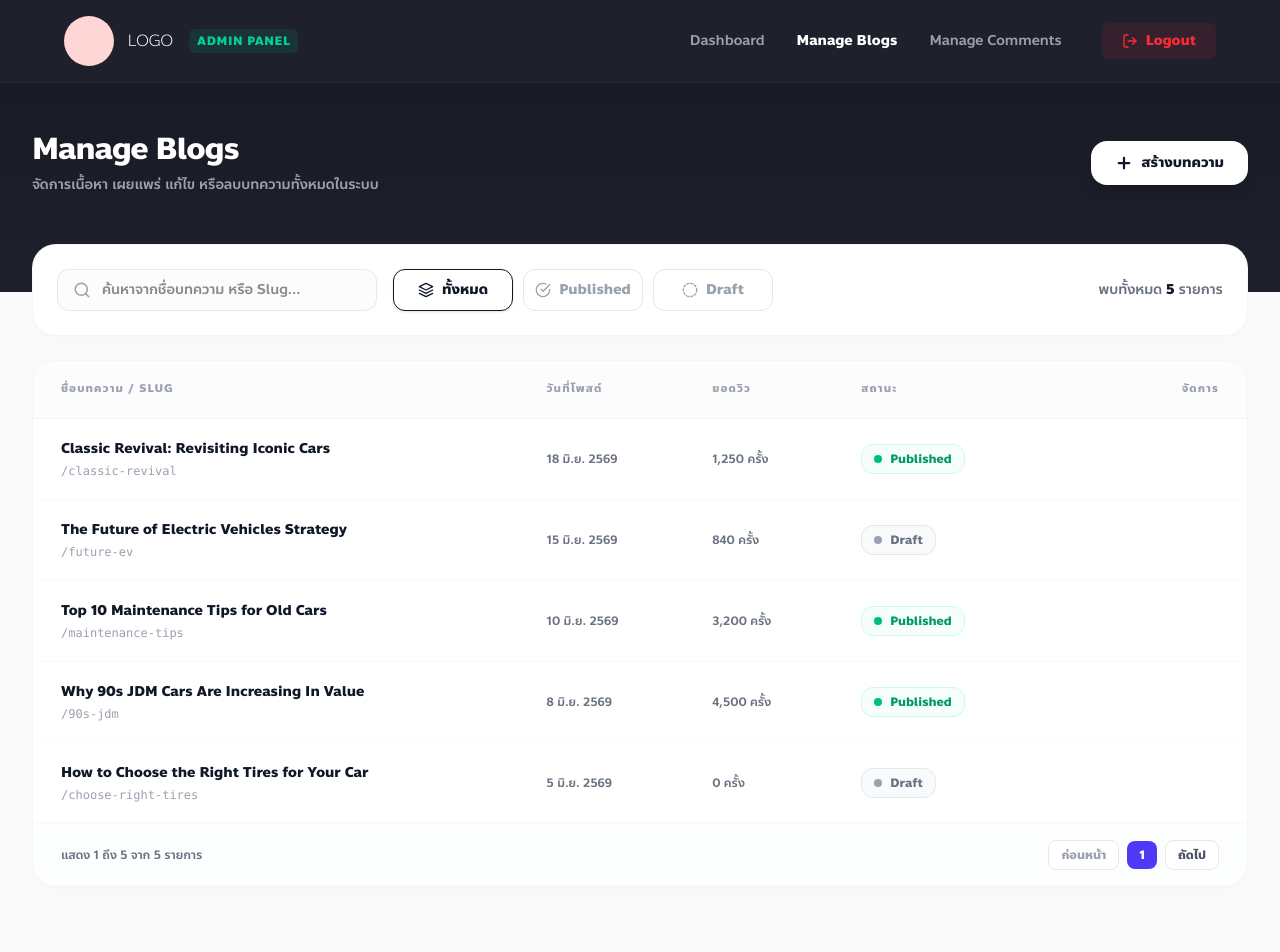
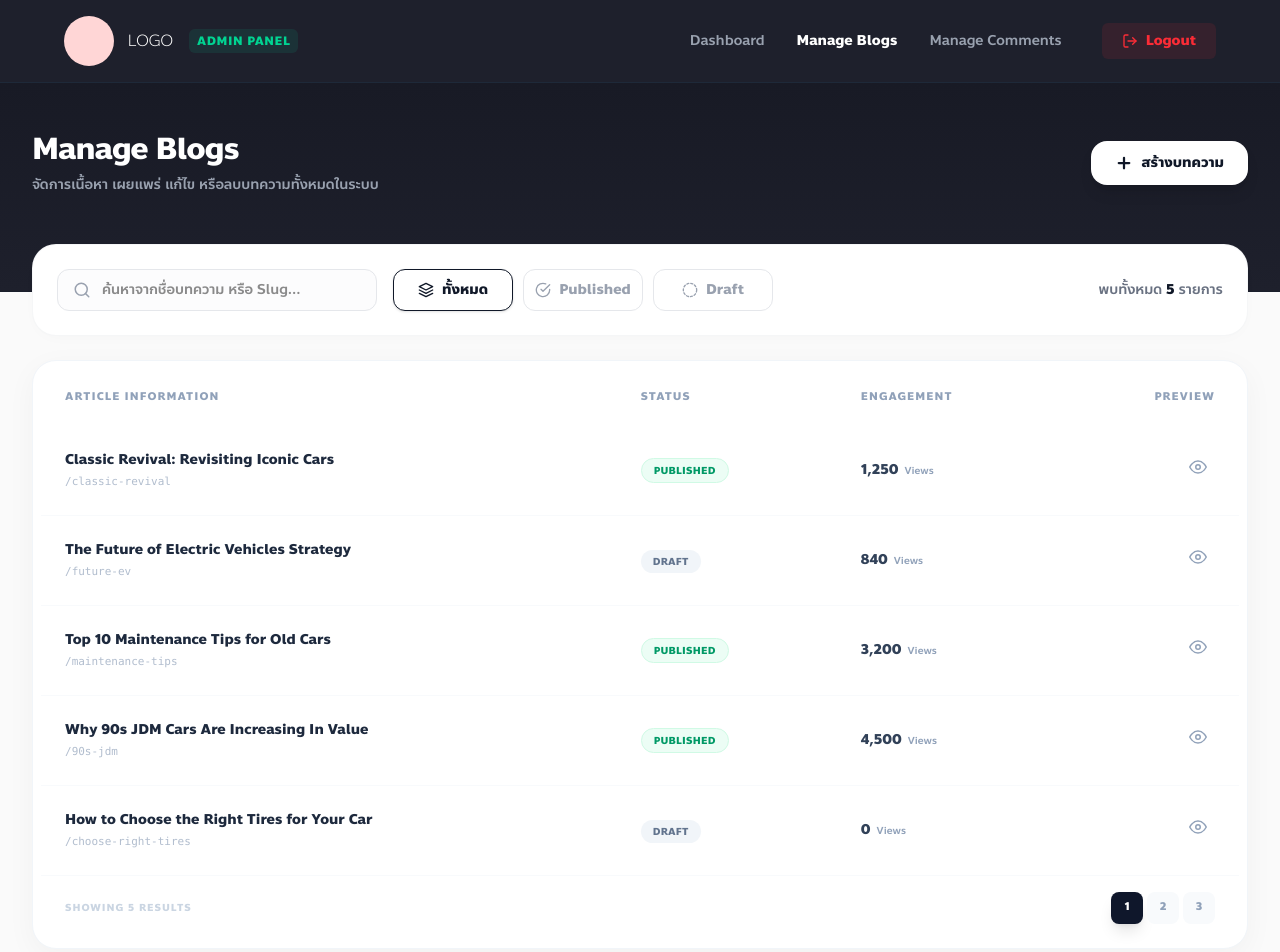
Before and after one commit to mrapiiwat/metier-blog, a Next.js app in the folder frontend/: page /admin/blogs in a window 1280 px wide. Shown: the top 952 px of the page. Built offline with nearby package versions, Linux system fonts and the light colour scheme.

Commit message:
refactor: update BlogTable component for improved layout and functionality

```diff
--- a/frontend/components/admin/BlogTable.tsx
+++ b/frontend/components/admin/BlogTable.tsx
@@ -1,6 +1,8 @@
+'use client'
 import React from 'react'
 import Link from 'next/link'
-import { FiEdit2, FiTrash2, FiEye } from 'react-icons/fi'
+import { useRouter } from 'next/navigation'
+import { FiEye } from 'react-icons/fi'
 
 export interface BlogItem {
   id: number
@@ -14,97 +16,79 @@ export interface BlogItem {
 interface BlogTableProps {
   blogs: BlogItem[]
   onTogglePublish: (id: number) => void
-  onDelete: (id: number) => void
 }
 
-const BlogTable: React.FC<BlogTableProps> = ({ blogs, onTogglePublish, onDelete }) => {
+const BlogTable: React.FC<BlogTableProps> = ({ blogs, onTogglePublish }) => {
+  const router = useRouter()
+
   return (
-    <div className="bg-white border border-gray-100/80 rounded-3xl shadow-[0_4px_20px_-10px_rgba(0,0,0,0.05)] overflow-hidden">
+    <div className="w-full bg-white rounded-3xl border border-slate-100 shadow-[0_8px_30px_rgb(0,0,0,0.04)] p-2">
       <div className="overflow-x-auto">
-        <table className="w-full text-left border-collapse min-w-200">
+        <table className="w-full text-left border-collapse">
           <thead>
-            <tr className="bg-gray-50/50 text-[11px] font-bold text-gray-400 uppercase tracking-widest border-b border-gray-100">
-              <th className="px-7 py-5 font-semibold">ชื่อบทความ / Slug</th>
-              <th className="px-7 py-5 font-semibold">วันที่โพสต์</th>
-              <th className="px-7 py-5 font-semibold">ยอดวิว</th>
-              <th className="px-7 py-5 font-semibold">สถานะ</th>
-              <th className="px-7 py-5 text-right font-semibold">จัดการ</th>
+            <tr className="text-[11px] font-bold text-slate-400 uppercase tracking-widest">
+              <th className="px-6 py-5">Article Information</th>
+              <th className="px-6 py-5">Status</th>
+              <th className="px-6 py-5">Engagement</th>
+              <th className="px-6 py-5 text-right">Preview</th>
             </tr>
           </thead>
-          <tbody className="divide-y divide-gray-50 text-sm">
+          <tbody className="divide-y divide-slate-50">
             {blogs.length === 0 ? (
               <tr>
-                <td colSpan={5} className="px-7 py-16 text-center text-gray-400">
-                  ไม่พบบทความที่ค้นหา
+                <td colSpan={4} className="py-24 text-center text-slate-300 font-medium italic">
+                  No articles found
                 </td>
               </tr>
             ) : (
               blogs.map((blog) => (
-                <tr key={blog.id} className="hover:bg-gray-50/80 transition-colors group">
-                  <td className="px-7 py-5 w-2/5">
-                    <div className="font-bold text-gray-900 line-clamp-1 mb-1 group-hover:text-indigo-600 transition-colors">
+                <tr
+                  key={blog.id}
+                  onClick={() => router.push(`blogs/edit/${blog.id}`)}
+                  className="group cursor-pointer hover:bg-slate-50/80 transition-all duration-300"
+                >
+                  <td className="px-6 py-6">
+                    <div className="flex flex-col">
+                      <span className="font-semibold text-slate-800 text-sm group-hover:text-indigo-600 transition-colors">
                         {blog.title}
-                    </div>
-                    <div className="text-xs text-gray-400 flex items-center gap-1 font-mono">
+                      </span>
+                      <span className="text-[11px] text-slate-400 font-mono mt-1 opacity-70">
                         /{blog.slug}
+                      </span>
                     </div>
                   </td>
-                  <td className="px-7 py-5 text-gray-500 text-xs font-medium">
-                    {new Date(blog.date).toLocaleDateString('th-TH', {
-                      day: 'numeric',
-                      month: 'short',
-                      year: 'numeric',
-                    })}
-                  </td>
-                  <td className="px-7 py-5 text-gray-500 font-medium text-xs">
-                    {blog.views.toLocaleString()} ครั้ง
-                  </td>
-                  <td className="px-7 py-5">
+                  <td className="px-6 py-6">
                     <button
-                      onClick={() => onTogglePublish(blog.id)}
-                      className={`inline-flex items-center gap-2 px-3 py-1.5 rounded-xl text-xs font-bold transition-all cursor-pointer border
-                        ${
+                      onClick={(e) => {
+                        e.stopPropagation()
+                        onTogglePublish(blog.id)
+                      }}
+                      className={`px-3 py-1 rounded-full text-[10px] font-bold tracking-wide uppercase transition-all duration-300 ${
                         blog.isPublished
-                            ? 'bg-emerald-50/50 text-emerald-600 border-emerald-100 hover:bg-emerald-100'
-                            : 'bg-gray-50 text-gray-500 border-gray-200 hover:bg-gray-100'
+                          ? 'bg-emerald-50 text-emerald-600 border border-emerald-100'
+                          : 'bg-slate-100 text-slate-500 border-transparent'
                       }`}
                     >
-                      <span className={`relative flex h-2 w-2`}>
-                        {blog.isPublished && (
-                          <span className="animate-ping absolute inline-flex h-full w-full rounded-full bg-emerald-400 opacity-75"></span>
-                        )}
-                        <span
-                          className={`relative inline-flex rounded-full h-2 w-2 ${blog.isPublished ? 'bg-emerald-500' : 'bg-gray-400'}`}
-                        ></span>
-                      </span>
                       {blog.isPublished ? 'Published' : 'Draft'}
                     </button>
                   </td>
-                  <td className="px-7 py-5 text-right">
-                    <div className="flex items-center justify-end gap-1 opacity-100 sm:opacity-0 group-hover:opacity-100 transition-opacity">
+                  <td className="px-6 py-6">
+                    <div className="flex items-baseline gap-1.5">
+                      <span className="font-bold text-slate-700 text-sm">
+                        {blog.views.toLocaleString()}
+                      </span>
+                      <span className="text-[10px] text-slate-400 font-medium">Views</span>
+                    </div>
+                  </td>
+                  <td className="px-6 py-6 text-right">
                     <Link
                       href={`/blogs/${blog.slug}`}
                       target="_blank"
-                        className="p-2 text-gray-400 hover:text-blue-600 hover:bg-blue-50 rounded-xl transition-colors"
-                        title="ดูบทความ"
+                      onClick={(e) => e.stopPropagation()}
+                      className="inline-block p-2 text-slate-400 hover:text-indigo-600 transition-colors"
                     >
-                        <FiEye size={16} />
+                      <FiEye size={18} />
                     </Link>
-                      <Link
-                        href={`blogs/edit/${blog.id}`}
-                        className="p-2 text-gray-400 hover:text-indigo-600 hover:bg-indigo-50 rounded-xl transition-colors"
-                        title="แก้ไข"
-                      >
-                        <FiEdit2 size={16} />
-                      </Link>
-                      <button
-                        onClick={() => onDelete(blog.id)}
-                        className="p-2 text-gray-400 hover:text-red-600 hover:bg-red-50 rounded-xl transition-colors cursor-pointer"
-                        title="ลบ"
-                      >
-                        <FiTrash2 size={16} />
-                      </button>
-                    </div>
                   </td>
                 </tr>
               ))
@@ -113,20 +97,19 @@ const BlogTable: React.FC<BlogTableProps> = ({ blogs, onTogglePublish, onDelete
         </table>
       </div>
 
-      <div className="px-7 py-4 border-t border-gray-50 flex items-center justify-between bg-gray-50/30">
-        <span className="text-xs text-gray-500 font-medium">
-          แสดง 1 ถึง {blogs.length} จาก {blogs.length} รายการ
-        </span>
-        <div className="flex items-center gap-2">
-          <button className="px-3 py-1.5 text-xs font-bold text-gray-400 bg-white border border-gray-200 rounded-lg cursor-not-allowed">
-            ก่อนหน้า
+      <div className="px-6 py-4 border-t border-slate-50 flex items-center justify-between">
+        <div className="text-[10px] font-bold text-slate-300 uppercase tracking-widest">
+          Showing {blogs.length} Results
+        </div>
+        <div className="flex gap-1">
+          {['1', '2', '3'].map((page) => (
+            <button
+              key={page}
+              className={`w-8 h-8 rounded-lg text-[11px] font-bold transition-all ${page === '1' ? 'bg-slate-900 text-white shadow-lg' : 'bg-slate-50 text-slate-400 hover:bg-slate-100'}`}
+            >
+              {page}
             </button>
-          <button className="px-3 py-1.5 text-xs font-bold text-white bg-indigo-600 rounded-lg">
-            1
-          </button>
-          <button className="px-3 py-1.5 text-xs font-bold text-gray-600 bg-white border border-gray-200 rounded-lg hover:bg-gray-50">
-            ถัดไป
-          </button>
+          ))}
         </div>
       </div>
     </div>
```
Lines whose indentation alone changed are shown as unchanged.
